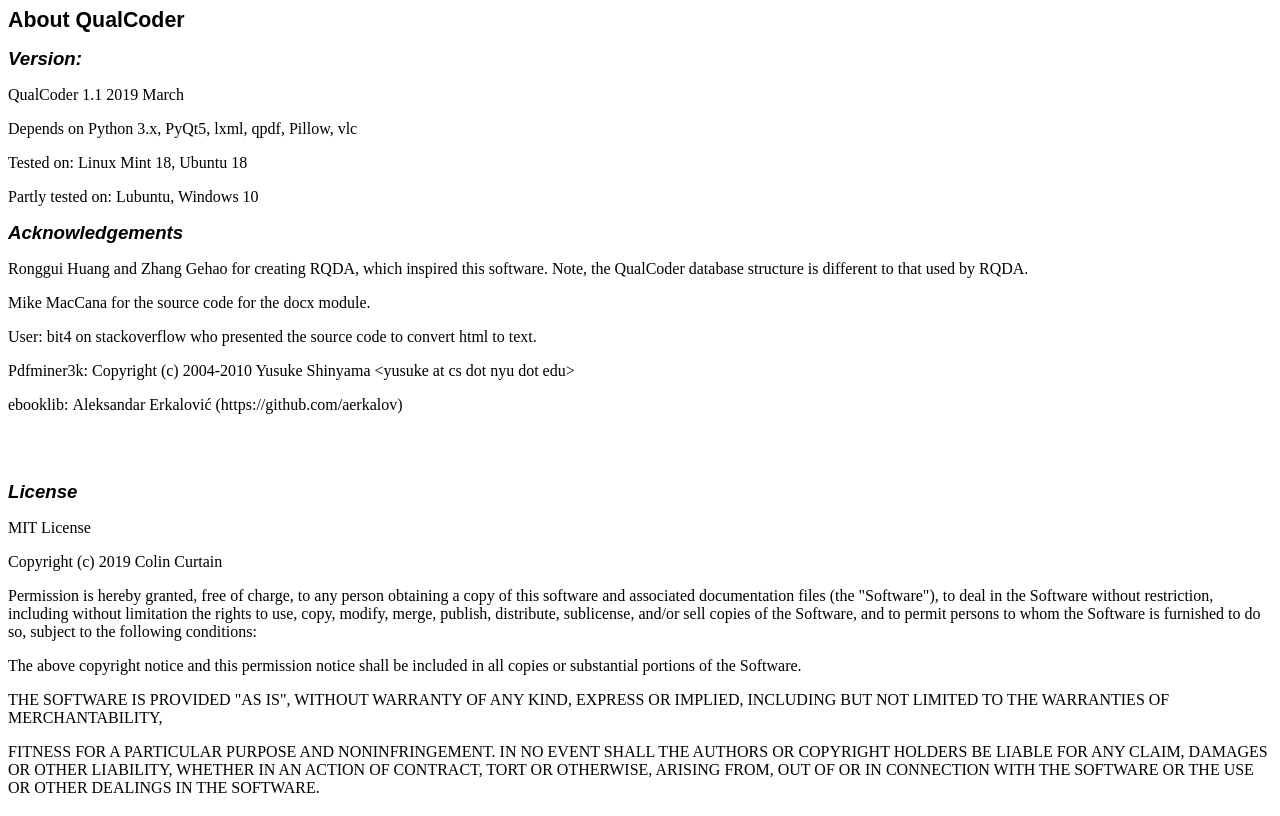
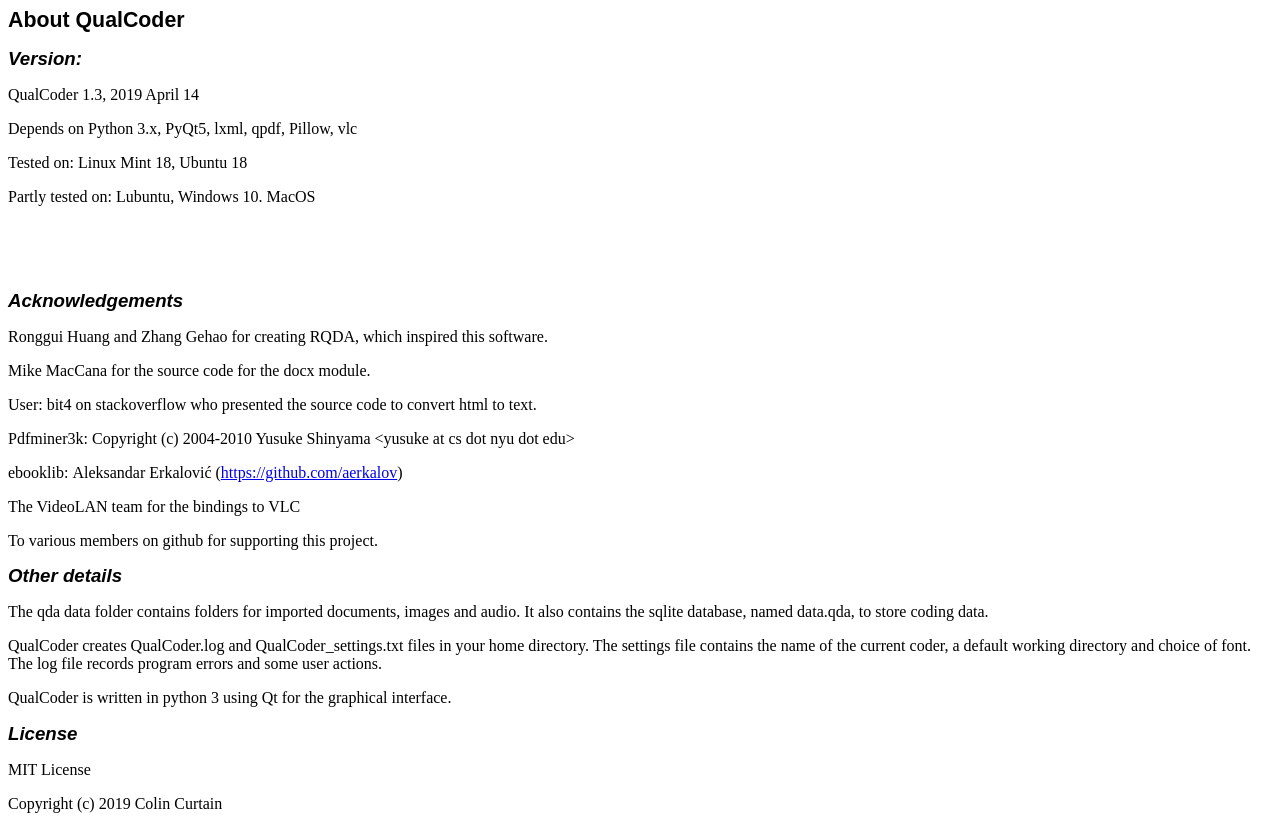
Before and after one commit to ccbogel/QualCoder, a plain HTML site: page QualCoder/GUI/About.html in a window 1280 px wide. Shown: the top 816 px of the page. Drawn offline with Linux system fonts and the light colour scheme.

Commit message:
some updates

```diff
--- a/QualCoder/GUI/About.html
+++ b/QualCoder/GUI/About.html
@@ -6,7 +6,7 @@
 	<meta name="generator" content="LibreOffice 5.1.6.2 (Linux)"/>
 	<meta name="author" content="colin-2 "/>
 	<meta name="created" content="00:00:00"/>
-	<meta name="changed" content="2019-03-30T10:28:00.852901845"/>
+	<meta name="changed" content="2019-04-14T17:22:27.609240117"/>
 	<style type="text/css">
 		@page { margin: 2cm }
 		p { margin-bottom: 0.21cm; color: #000000 }
@@ -23,29 +23,40 @@
 <body lang="en-US" text="#000000" dir="ltr">
 <h1 class="western">About QualCoder</h1>
 <h2 class="western">Version:</h2>
-<p style="margin-bottom: 0cm">QualCoder 1.1 2019 March</p>
+<p style="margin-bottom: 0cm">QualCoder 1.3, 2019 April 14</p>
 <p style="margin-bottom: 0cm">Depends on Python 3.x, PyQt5, lxml,
 qpdf, Pillow, vlc</p>
 <p style="margin-bottom: 0cm">Tested on: Linux Mint 18, Ubuntu 18</p>
-<p style="margin-bottom: 0cm">Partly tested on: Lubuntu, Windows 10</p>
+<p style="margin-bottom: 0cm">Partly tested on: Lubuntu, Windows 10.
+MacOS</p>
+<p style="margin-bottom: 0cm"><br/>
+
+</p>
+<p style="margin-bottom: 0cm"><br/>
+
+</p>
 <h2 class="western">Acknowledgements</h2>
-<p style="margin-bottom: 0cm">Ronggui Huang and Zhang Gehao for
-creating RQDA, which inspired this software. Note, the QualCoder
-database structure is different to that used by RQDA.</p>
-<p style="margin-bottom: 0cm">Mike MacCana for the source code for
-the docx module.</p>
+<p>Ronggui Huang and Zhang Gehao for creating RQDA, which inspired
+this software.</p>
+<p>Mike MacCana for the source code for the docx module.</p>
 <p>User: bit4 on stackoverflow who presented the source code to
 convert html to text.</p>
-<p><font size="2" style="font-size: 10pt"><font size="3" style="font-size: 12pt">Pdfminer3k:
-Copyright (c) 2004-2010 Yusuke Shinyama &lt;yusuke at cs dot nyu dot
-edu&gt;</font> </font>
-</p>
+<p>Pdfminer3k: Copyright (c) 2004-2010 Yusuke Shinyama &lt;yusuke at
+cs dot nyu dot edu&gt;</p>
 <p><font size="3" style="font-size: 12pt">ebooklib: </font>Aleksandar
-Erkalović   (https://github.com/aerkalov)</p>
-<p><br/>
-<br/>
-
-</p>
+Erkalović (<a href="https://github.com/aerkalov">https://github.com/aerkalov</a>)</p>
+<p>The VideoLAN team for the bindings to VLC</p>
+<p>To various members on github for supporting this project.</p>
+<h2 class="western">Other details</h2>
+<p>The qda data folder contains folders for imported documents,
+images and audio. It also contains the sqlite database, named
+data.qda, to store coding data.</p>
+<p>QualCoder creates QualCoder.log and QualCoder_settings.txt files
+in your home directory. The settings file contains the name of the
+current coder, a default working directory and choice of font. The
+log file records program errors and some user actions.</p>
+<p>QualCoder is written in python 3 using Qt for the graphical
+interface.</p>
 <h2 class="western">License</h2>
 <p>MIT License</p>
 <p>Copyright (c) 2019 Colin Curtain
```
